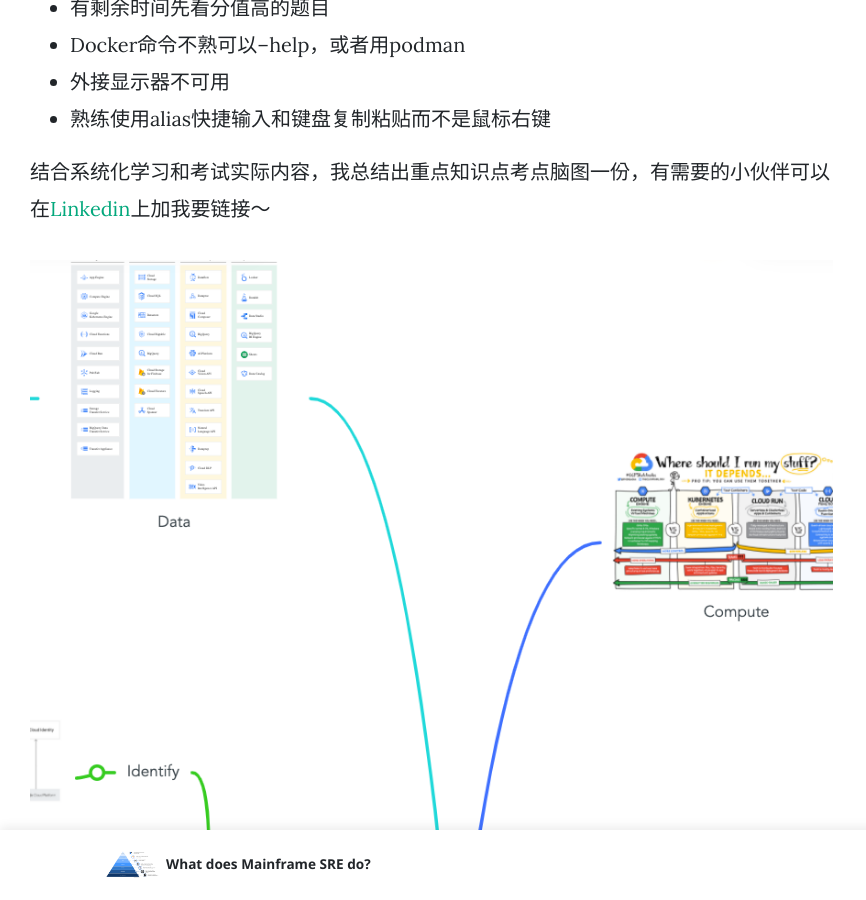
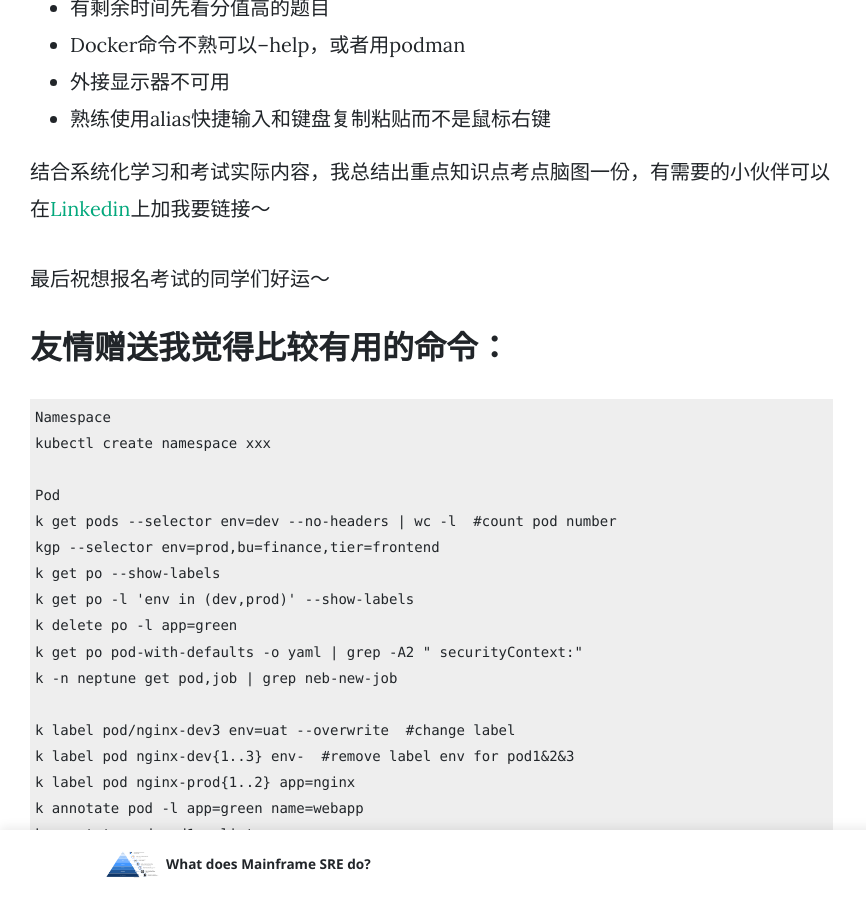
Before and after one commit to billrain/mainframe2cloud.github.io, a Jekyll site: the page built from _posts/2022-11-30-如何备考CKAD认证.md, in a window 1280 px wide and 900 px high, scrolled down 3670 px. Shown: the whole window, without its empty margins (0-866 px from the left). Built offline with Jekyll 4.4.1, drawn with Linux system fonts in a browser that asks for light colours; nearby versions of some CDN libraries; comment, search, counter and statistics services are not loaded.

Commit message:
Update 2022-11-30-如何备考CKAD认证.md

```diff
--- a/_posts/2022-11-30-如何备考CKAD认证.md
+++ b/_posts/2022-11-30-如何备考CKAD认证.md
@@ -45,8 +45,6 @@ CKAD的官方价格不知道什么时候从300美元涨到了380，常年都会
 
 
 结合系统化学习和考试实际内容，我总结出重点知识点考点脑图一份，有需要的小伙伴可以在[Linkedin](https://www.linkedin.com/in/billrain/)上加我要链接～
-
-![]({{site.baseurl}}/assets/images/2022/GCP_cert/GCP3.png)
 
 最后祝想报名考试的同学们好运～
 
```
